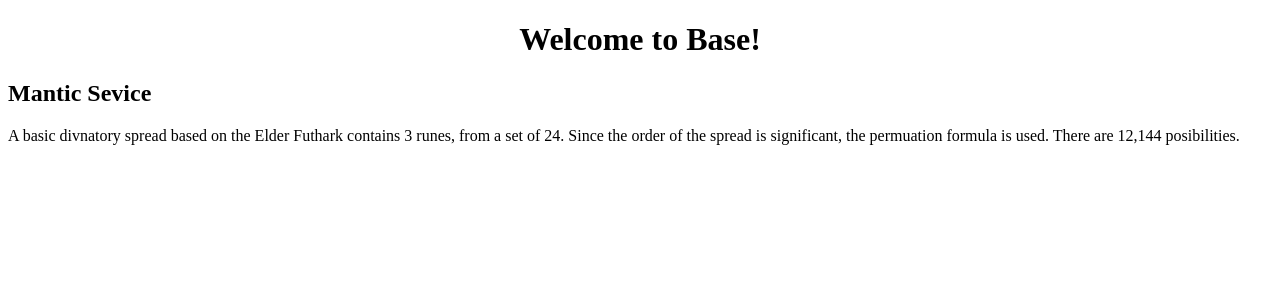
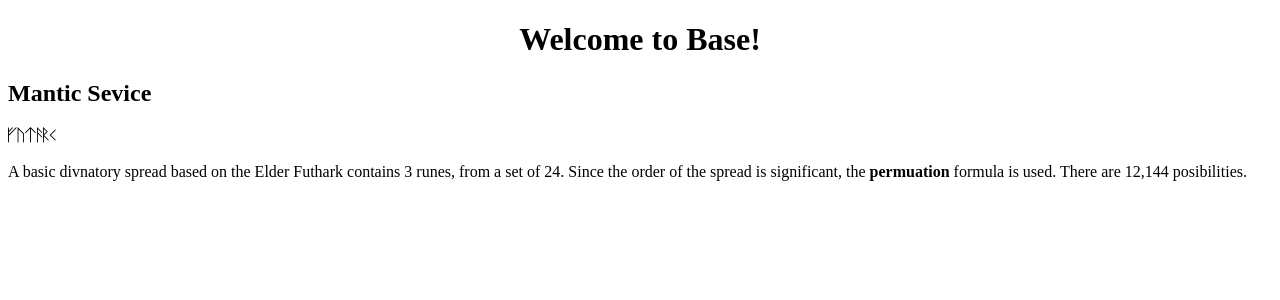
Before and after one commit to forthmedia/base, an Angular app: page / in a window 1280 px wide. Shown: the top 300 px of the page. Built offline with nearby package versions, Linux system fonts and the light colour scheme.

Commit message:
Add Futhark font and info.

```diff
--- a/src/app/test-bed/test-bed.component.html
+++ b/src/app/test-bed/test-bed.component.html
@@ -1,7 +1,8 @@
 <h2>Mantic Sevice</h2>
+<span class="futhark">futarc</span>
 <p>
   A basic divnatory spread based on the Elder Futhark
   contains 3 runes, from a set of 24. Since the order
-  of the spread is significant, the permuation formula
+  of the spread is significant, the <strong>permuation</strong> formula
   is used. There are {{posibilities | number}} posibilities.
 </p>
--- a/src/app/test-bed/test-bed.component.scss
+++ b/src/app/test-bed/test-bed.component.scss
@@ -0,0 +1,7 @@
+@font-face {
+    font-family: 'futhark';
+    src: url(src/assets/font/RUNE.TTF);
+}
+.futhark {
+    font-family: 'futhark';
+}
--- a/src/app/test-bed/test-bed.component.ts
+++ b/src/app/test-bed/test-bed.component.ts
@@ -1,5 +1,6 @@
 import { Component, OnInit } from '@angular/core';
 import { ManticService } from '../services/mantic.service';
+import { SyncAsync } from '@angular/compiler/src/util';
 
 @Component({
   selector: 'test-bed',
@@ -16,6 +17,23 @@ export class TestBedComponent implements OnInit {
   ngOnInit() {
     this.manticService = new ManticService;
     this.posibilities = this.manticService.permutation(24, 3);
+    looper(5);
   }
+}
 
+function looper(num) {
+  for (var i = 0; i < num; i++) {
+
+    (function(j){
+      say(j);
+    })(i);
+
+  }
 }
+
+function say(j) {
+  var interval = j * 1000;
+  setTimeout(function() {
+    console.log("The value of i is " + j);
+  }, interval);
+}
```
Also changed, not shown: src/assets/font/RUNE.TTF (added).
